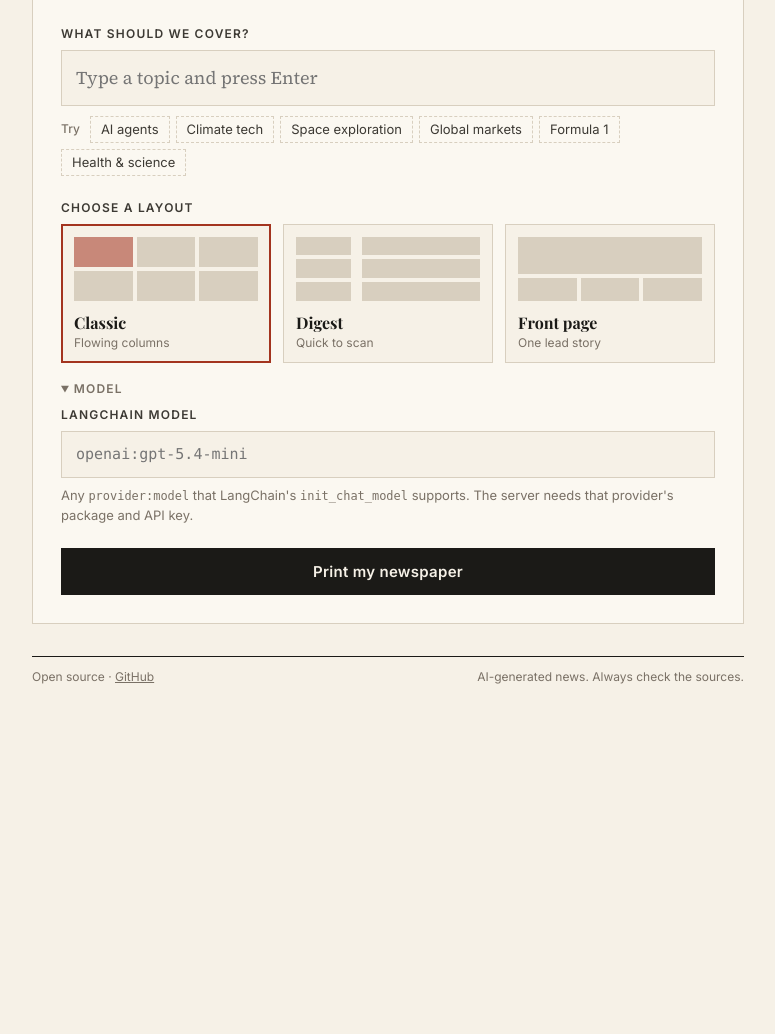
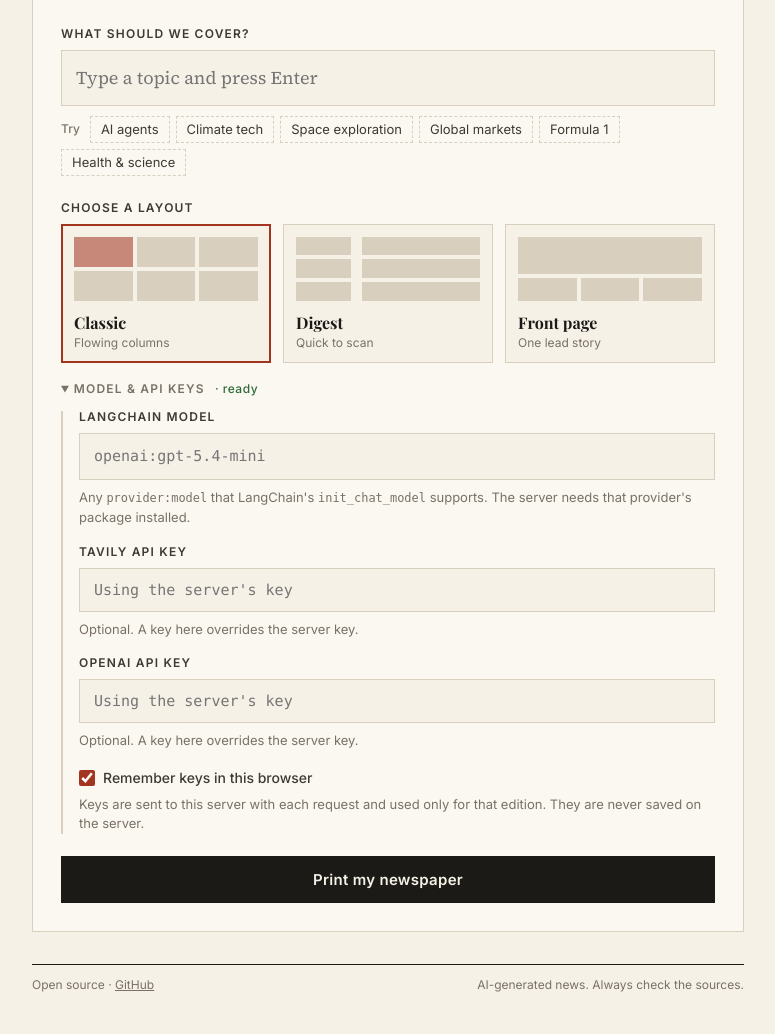
Before and after one commit to rotemweiss57/gpt-newspaper, a FastAPI app: page / in a window 1280 px wide, after a click that opens the changed part. Shown: the part 212-1246 px from the top of the page, without its empty margins (252-1027 px from the left). Before the commit the page ends 896 px from the top, so only its background shows below. Run offline with FastAPI, Linux system fonts and the light colour scheme; some web fonts are replaced.

Commit message:
Let users enter API keys in the UI
Add a Model & API keys panel that stores keys in the browser (opt-in)
and sends them with each request. The server uses them for that run
only. The key field follows the selected model's provider, and
/api/config reports which keys the server already has without exposing
them.

Also load only the project's own .env, and fall back to certifi's CA
bundle when Python ships without one, which broke Tavily requests on
python.org macOS builds.

```diff
--- a/app.py
+++ b/app.py
@@ -1,9 +1,8 @@
 import os
 
 import uvicorn
-from dotenv import load_dotenv
 
-load_dotenv()
+import backend.config  # noqa: F401  (loads .env)
 
 if __name__ == "__main__":
     port = int(os.getenv("PORT", "8000"))
--- a/backend/agents/critique.py
+++ b/backend/agents/critique.py
@@ -17,7 +17,7 @@ async def critique_node(state: ArticleState, runtime: Runtime[NewspaperContext])
 
     emit(state, "review", "Editor is reviewing the draft")
     writer_note = state.get("writer_note")
-    llm = get_chat_model(ctx.model, ctx.temperature).with_structured_output(Critique)
+    llm = get_chat_model(ctx.model, ctx.temperature, ctx.api_key).with_structured_output(Critique)
     review: Critique = await (CRITIQUE_PROMPT | llm).ainvoke({
         "today": today(),
         "query": state["query"],
--- a/backend/agents/curator.py
+++ b/backend/agents/curator.py
@@ -18,7 +18,7 @@ async def curator_node(state: ArticleState, runtime: Runtime[NewspaperContext])
         return {"sources": candidates}
 
     emit(state, "curate", f"Picking the best {count} of {len(candidates)} sources")
-    llm = get_chat_model(ctx.model, ctx.temperature).with_structured_output(CuratedSources)
+    llm = get_chat_model(ctx.model, ctx.temperature, ctx.api_key).with_structured_output(CuratedSources)
     chain = CURATOR_PROMPT | llm
     result: CuratedSources = await chain.ainvoke({
         "today": today(),
--- a/backend/agents/writer.py
+++ b/backend/agents/writer.py
@@ -14,7 +14,7 @@ def _clean_paragraphs(paragraphs: list[str]) -> list[str]:
 
 async def write(state: ArticleState, ctx: NewspaperContext) -> dict:
     emit(state, "write", "Drafting the article")
-    llm = get_chat_model(ctx.model, ctx.temperature).with_structured_output(ArticleDraft)
+    llm = get_chat_model(ctx.model, ctx.temperature, ctx.api_key).with_structured_output(ArticleDraft)
     draft: ArticleDraft = await (WRITER_PROMPT | llm).ainvoke({
         "today": today(),
         "query": state["query"],
@@ -31,7 +31,7 @@ async def write(state: ArticleState, ctx: NewspaperContext) -> dict:
 async def revise(state: ArticleState, ctx: NewspaperContext) -> dict:
     revision_number = state.get("revisions", 0) + 1
     emit(state, "write", f"Revising the article (round {revision_number})")
-    llm = get_chat_model(ctx.model, ctx.temperature).with_structured_output(ArticleRevision)
+    llm = get_chat_model(ctx.model, ctx.temperature, ctx.api_key).with_structured_output(ArticleRevision)
     revision: ArticleRevision = await (REVISE_PROMPT | llm).ainvoke({
         "today": today(),
         "query": state["query"],
--- a/backend/server.py
+++ b/backend/server.py
@@ -11,7 +11,7 @@ from pydantic import BaseModel, Field, StringConstraints, field_validator
 from .agents import NoArticlesError
 from .config import OUTPUTS_DIR, ROOT_DIR, NewspaperContext, get_settings
 from .graph import stream_newspaper
-from .llm import get_chat_model
+from .llm import PROVIDER_KEY_ENV, get_chat_model, has_server_key, infer_provider
 from .state import Layout
 
 logger = logging.getLogger("gpt_newspaper")
@@ -19,12 +19,16 @@ logger = logging.getLogger("gpt_newspaper")
 MAX_TOPICS = 6
 
 Topic = Annotated[str, StringConstraints(strip_whitespace=True, min_length=1, max_length=200)]
+ApiKey = Annotated[str, StringConstraints(strip_whitespace=True, max_length=500)]
 
 
 class NewspaperRequest(BaseModel):
     topics: list[Topic] = Field(min_length=1, max_length=MAX_TOPICS)
     layout: Layout = "layout_1"
     model: str | None = Field(default=None, description='Any LangChain model string, e.g. "anthropic:claude-sonnet-5-5"')
+    # Optional bring-your-own keys. Used for this run only, never stored or logged.
+    api_key: ApiKey | None = Field(default=None, description="API key for the model's provider")
+    tavily_api_key: ApiKey | None = None
 
     @field_validator("layout", mode="before")
     @classmethod
@@ -43,6 +47,11 @@ def config() -> dict:
         "model": settings.llm_model,
         "allow_model_override": settings.allow_model_override,
         "max_topics": MAX_TOPICS,
+        # Only whether a key is configured, never the key itself
+        "server_keys": {
+            "tavily": bool(os.getenv("TAVILY_API_KEY")),
+            **{provider: has_server_key(provider) for provider in PROVIDER_KEY_ENV},
+        },
     }
 
 
@@ -52,15 +61,22 @@ def build_context(request: NewspaperRequest) -> NewspaperContext:
     model = (request.model or "").strip() or settings.llm_model
     if model != settings.llm_model and not settings.allow_model_override:
         raise HTTPException(403, "Choosing a model per run is disabled on this server.")
-    if not os.getenv("TAVILY_API_KEY"):
-        raise HTTPException(400, "TAVILY_API_KEY is not set. Get a free key at https://tavily.com.")
+    tavily_api_key = request.tavily_api_key or None
+    if not tavily_api_key and not os.getenv("TAVILY_API_KEY"):
+        raise HTTPException(400, "Add your Tavily API key under “Model & API keys” (free at https://tavily.com).")
+
+    api_key = request.api_key or None
+    provider = infer_provider(model)
+    if not api_key and provider in PROVIDER_KEY_ENV and not has_server_key(provider):
+        raise HTTPException(400, f"Add your {provider} API key under “Model & API keys”, or set {PROVIDER_KEY_ENV[provider]} on the server.")
+
     try:
-        get_chat_model(model, settings.llm_temperature)
+        get_chat_model(model, settings.llm_temperature, api_key)
     except ImportError as e:
         raise HTTPException(400, f"Missing LangChain integration for “{model}”: {e}") from e
     except Exception as e:
         raise HTTPException(400, f"Could not load model “{model}”: {e}") from e
-    return NewspaperContext(model=model)
+    return NewspaperContext(model=model, api_key=api_key, tavily_api_key=tavily_api_key)
 
 
 @app.post("/api/newspaper")
--- a/frontend/index.html
+++ b/frontend/index.html
@@ -64,11 +64,12 @@
                     </div>
                 </section>
 
-                <details class="advanced" id="advanced" hidden>
-                    <summary>Model</summary>
-                    <div class="field">
+                <details class="advanced" id="settings">
+                    <summary>Model &amp; API keys <span class="settings-status" id="settingsStatus"></span></summary>
+                    <div class="settings">
+                        <div class="field" id="modelField">
                             <label class="label" for="modelInput">LangChain model</label>
-                        <input id="modelInput" type="text" list="modelOptions" spellcheck="false">
+                            <input id="modelInput" type="text" list="modelOptions" spellcheck="false" autocomplete="off">
                             <datalist id="modelOptions">
                                 <option value="openai:gpt-5.4-mini">
                                 <option value="openai:gpt-5.5">
@@ -78,7 +79,26 @@
                                 <option value="groq:llama-3.3-70b-versatile">
                                 <option value="ollama:llama3.1">
                             </datalist>
-                        <p class="help">Any <code>provider:model</code> that LangChain's <code>init_chat_model</code> supports. The server needs that provider's package and API key.</p>
+                            <p class="help">Any <code>provider:model</code> that LangChain's <code>init_chat_model</code> supports. The server needs that provider's package installed.</p>
+                        </div>
+
+                        <div class="field">
+                            <label class="label" for="tavilyKey">Tavily API key</label>
+                            <input id="tavilyKey" class="key-input" type="password" spellcheck="false" autocomplete="off" placeholder="tvly-…">
+                            <p class="help" id="tavilyHelp"></p>
+                        </div>
+
+                        <div class="field" id="providerKeyField">
+                            <label class="label" for="providerKey" id="providerKeyLabel">Model API key</label>
+                            <input id="providerKey" class="key-input" type="password" spellcheck="false" autocomplete="off">
+                            <p class="help" id="providerKeyHelp"></p>
+                        </div>
+
+                        <label class="remember">
+                            <input type="checkbox" id="rememberKeys" checked>
+                            Remember keys in this browser
+                        </label>
+                        <p class="help">Keys are sent to this server with each request and used only for that edition. They are never saved on the server.</p>
                     </div>
                 </details>
 
--- a/frontend/static/scripts.js
+++ b/frontend/static/scripts.js
@@ -1,11 +1,23 @@
 const SUGGESTIONS = ['AI agents', 'Climate tech', 'Space exploration', 'Global markets', 'Formula 1', 'Health & science'];
 const STAGES = ['search', 'curate', 'write', 'review', 'design'];
 const STORAGE_KEY = 'gpt-newspaper:v2';
+const KEYS_STORAGE_KEY = 'gpt-newspaper:keys';
+
+const PROVIDER_NAMES = {
+    openai: 'OpenAI', anthropic: 'Anthropic', google_genai: 'Google', groq: 'Groq', mistralai: 'Mistral',
+    xai: 'xAI', deepseek: 'DeepSeek', openrouter: 'OpenRouter', together: 'Together', fireworks: 'Fireworks', ollama: 'Ollama',
+};
+const NAME_PREFIXES = [
+    ['gpt-', 'openai'], ['o1', 'openai'], ['o3', 'openai'], ['o4', 'openai'],
+    ['claude', 'anthropic'], ['gemini', 'google_genai'], ['mistral', 'mistralai'], ['grok', 'xai'],
+];
 
 const state = {
     topics: [],
     maxTopics: 6,
     defaultModel: '',
+    serverKeys: {},
+    keys: { tavily: '', providers: {} },
 };
 
 const $ = (id) => document.getElementById(id);
@@ -18,6 +30,117 @@ function loadPrefs() {
 
 function savePrefs(prefs) {
     try { localStorage.setItem(STORAGE_KEY, JSON.stringify(prefs)); } catch { /* private mode */ }
+}
+
+function loadKeys() {
+    try {
+        const saved = JSON.parse(localStorage.getItem(KEYS_STORAGE_KEY));
+        if (saved) return { tavily: saved.tavily || '', providers: saved.providers || {} };
+    } catch { /* storage unavailable */ }
+    return { tavily: '', providers: {} };
+}
+
+function persistKeys() {
+    try {
+        if ($('rememberKeys').checked) localStorage.setItem(KEYS_STORAGE_KEY, JSON.stringify(state.keys));
+        else localStorage.removeItem(KEYS_STORAGE_KEY);
+    } catch { /* storage unavailable */ }
+}
+
+// ---------- model & keys ----------
+
+function currentModel() {
+    return $('modelInput').value.trim() || state.defaultModel;
+}
+
+function inferProvider(model) {
+    if (model.includes(':')) return model.split(':', 1)[0];
+    const match = NAME_PREFIXES.find(([prefix]) => model.toLowerCase().startsWith(prefix));
+    return match ? match[1] : null;
+}
+
+function providerName(provider) {
+    return PROVIDER_NAMES[provider] || provider || 'Model';
+}
+
+/** Which keys are still missing for the current model (server env or browser). */
+function missingKeys() {
+    const missing = [];
+    if (!state.keys.tavily && !state.serverKeys.tavily) missing.push('tavily');
+    const provider = inferProvider(currentModel());
+    const known = provider in state.serverKeys;
+    if (known && !state.serverKeys[provider] && !state.keys.providers[provider]) missing.push('provider');
+    return missing;
+}
+
+function renderKeys() {
+    const provider = inferProvider(currentModel());
+    const name = providerName(provider);
+    const missing = missingKeys();
+    // Tavily
+    const tavily = $('tavilyKey');
+    tavily.placeholder = state.serverKeys.tavily ? "Using the server's key" : 'tvly-…';
+    tavily.classList.toggle('missing', missing.includes('tavily'));
+    $('tavilyHelp').innerHTML = state.serverKeys.tavily
+        ? 'Optional. A key here overrides the server key.'
+        : 'Required. Get a free key at <a href="https://app.tavily.com" target="_blank" rel="noopener">tavily.com</a>.';
+
+    // Model provider
+    const field = $('providerKeyField');
+    const input = $('providerKey');
+    field.hidden = provider === 'ollama';
+    $('providerKeyLabel').textContent = `${name} API key`;
+    input.value = state.keys.providers[provider] || '';
+    input.dataset.provider = provider || '';
+    input.classList.toggle('missing', missing.includes('provider'));
+    if (state.serverKeys[provider]) {
+        input.placeholder = "Using the server's key";
+        $('providerKeyHelp').textContent = 'Optional. A key here overrides the server key.';
+    } else if (provider in state.serverKeys) {
+        input.placeholder = 'Required';
+        $('providerKeyHelp').textContent = `Required for ${name} models. It is saved per provider, so switching models keeps your other keys.`;
+    } else {
+        input.placeholder = 'Optional';
+        $('providerKeyHelp').textContent = 'Only needed if this provider expects an API key.';
+    }
+
+    renderStatus();
+}
+
+function renderStatus() {
+    const missing = missingKeys();
+    const status = $('settingsStatus');
+    status.textContent = missing.length ? '· keys needed' : '· ready';
+    status.className = `settings-status ${missing.length ? 'needs-keys' : 'ready'}`;
+}
+
+function setupKeys() {
+    state.keys = loadKeys();
+    $('tavilyKey').value = state.keys.tavily;
+
+    $('tavilyKey').addEventListener('input', (event) => {
+        state.keys.tavily = event.target.value.trim();
+        persistKeys();
+        $('tavilyKey').classList.toggle('missing', missingKeys().includes('tavily'));
+        renderStatus();
+    });
+    $('providerKey').addEventListener('input', (event) => {
+        const provider = event.target.dataset.provider;
+        if (!provider) return;
+        const value = event.target.value.trim();
+        if (value) state.keys.providers[provider] = value;
+        else delete state.keys.providers[provider];
+        persistKeys();
+        $('providerKey').classList.toggle('missing', missingKeys().includes('provider'));
+        renderStatus();
+    });
+    $('modelInput').addEventListener('input', renderKeys);
+    $('rememberKeys').addEventListener('change', persistKeys);
+}
+
+function openSettingsAt(missing) {
+    $('settings').open = true;
+    (missing[0] === 'provider' ? $('providerKey') : $('tavilyKey')).focus();
 }
 
 // ---------- topics ----------
@@ -203,9 +326,22 @@ async function produceNewspaper(event) {
         return;
     }
 
+    const missing = missingKeys();
+    if (missing.length) {
+        const what = missing.map((k) => (k === 'tavily' ? 'Tavily' : providerName(inferProvider(currentModel())))).join(' and ');
+        showError(`Add your ${what} API key to print an edition.`);
+        renderKeys();
+        openSettingsAt(missing);
+        return;
+    }
+
     const layout = document.querySelector('input[name="layout"]:checked').value;
-    const model = $('modelInput').value.trim() || state.defaultModel;
+    const model = currentModel();
     const topics = [...state.topics];
+    const provider = inferProvider(model);
+    const keys = {};
+    if (state.keys.tavily) keys.tavily_api_key = state.keys.tavily;
+    if (state.keys.providers[provider]) keys.api_key = state.keys.providers[provider];
     savePrefs({ topics, layout, model: model === state.defaultModel ? '' : model });
 
     $('submitButton').disabled = true;
@@ -216,7 +352,7 @@ async function produceNewspaper(event) {
         response = await fetch('/api/newspaper', {
             method: 'POST',
             headers: { 'Content-Type': 'application/json' },
-            body: JSON.stringify({ topics, layout, model }),
+            body: JSON.stringify({ topics, layout, model, ...keys }),
         });
     } catch {
         showError('Could not reach the server. Is it still running?');
@@ -225,7 +361,9 @@ async function produceNewspaper(event) {
     }
 
     if (!response.ok) {
-        showError(await readError(response));
+        const message = await readError(response);
+        showError(message);
+        if (/api key/i.test(message)) $('settings').open = true;
         $('submitButton').disabled = false;
         return;
     }
@@ -258,8 +396,9 @@ async function loadConfig() {
         const config = await (await fetch('/api/config')).json();
         state.defaultModel = config.model;
         state.maxTopics = config.max_topics;
+        state.serverKeys = config.server_keys || {};
         $('modelInput').placeholder = config.model;
-        $('advanced').hidden = !config.allow_model_override;
+        $('modelField').hidden = !config.allow_model_override;
     } catch {
         /* the form still works with server defaults */
     }
@@ -270,6 +409,7 @@ window.addEventListener('DOMContentLoaded', async () => {
     $('today').textContent = now.toLocaleDateString(undefined, { weekday: 'long', year: 'numeric', month: 'long', day: 'numeric' });
 
     setupTopics();
+    setupKeys();
     $('composer').addEventListener('submit', produceNewspaper);
     $('againButton').addEventListener('click', showComposer);
 
@@ -283,4 +423,6 @@ window.addEventListener('DOMContentLoaded', async () => {
     }
     if (prefs.model) $('modelInput').value = prefs.model;
     renderTopics();
+    renderKeys();
+    if (missingKeys().length) $('settings').open = true;
 });
--- a/frontend/static/styles.css
+++ b/frontend/static/styles.css
@@ -146,9 +146,21 @@ input[type="text"]:focus { outline: 2px solid var(--accent); outline-offset: -1p
     cursor: pointer; width: fit-content;
     font: 600 12px/1 var(--ui); letter-spacing: .1em; text-transform: uppercase; color: var(--muted);
 }
-.advanced[open] summary { margin-bottom: 14px; }
-.advanced .field { margin-bottom: 0; }
-.advanced input { font-family: ui-monospace, SFMono-Regular, Menlo, monospace; font-size: 15px; }
+.advanced[open] summary { margin-bottom: 16px; }
+.settings-status { letter-spacing: .04em; text-transform: none; font-weight: 500; margin-left: 6px; }
+.settings-status.needs-keys { color: var(--accent); }
+.settings-status.ready { color: var(--ok); }
+.settings { border-left: 2px solid var(--hairline); padding-left: 16px; }
+.settings .field { margin-bottom: 18px; }
+.advanced input[type="text"], .key-input { font-family: ui-monospace, SFMono-Regular, Menlo, monospace; font-size: 15px; }
+.key-input {
+    width: 100%; color: var(--ink); background: var(--paper);
+    border: 1px solid var(--hairline); border-radius: 0; padding: 12px 14px;
+}
+.key-input:focus { outline: 2px solid var(--accent); outline-offset: -1px; }
+.key-input.missing { border-color: var(--accent); }
+.remember { display: flex; align-items: center; gap: 8px; font: 500 14px/1.3 var(--ui); color: var(--ink-soft); cursor: pointer; }
+.remember input { accent-color: var(--accent); width: 16px; height: 16px; margin: 0; }
 .help { font: 400 13px/1.5 var(--ui); color: var(--muted); margin: 8px 0 0; }
 code { font-size: .92em; }
 
```
Also changed, not shown: backend/__init__.py (+20 -0 lines), backend/agents/search.py (+9 -6 lines), backend/config.py (+6 -2 lines), backend/llm.py (+36 -1 lines), tests/conftest.py (+1 -1 lines), tests/test_server.py (+34 -3 lines), README.md. Lines whose indentation alone changed are shown as unchanged.
